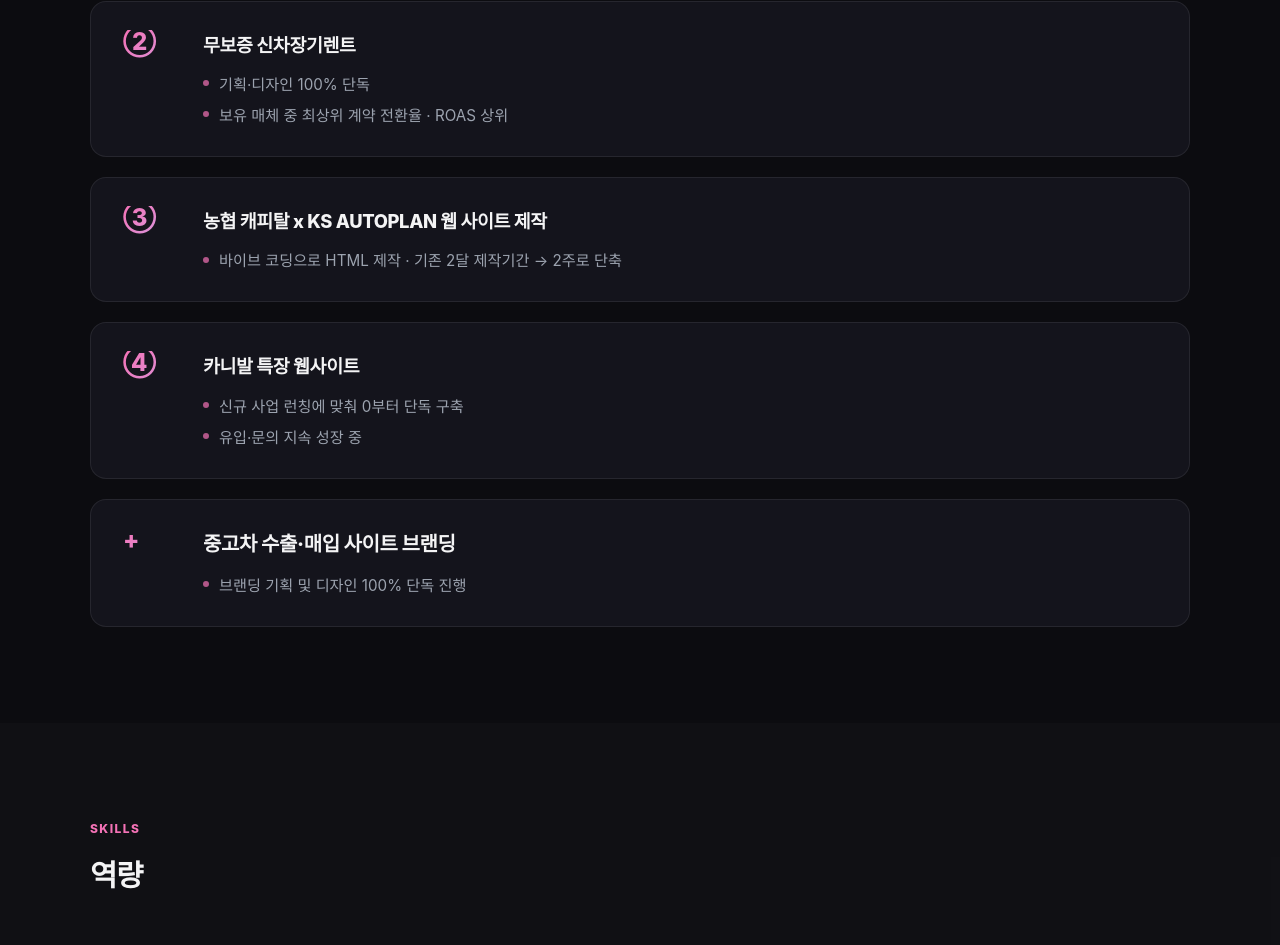
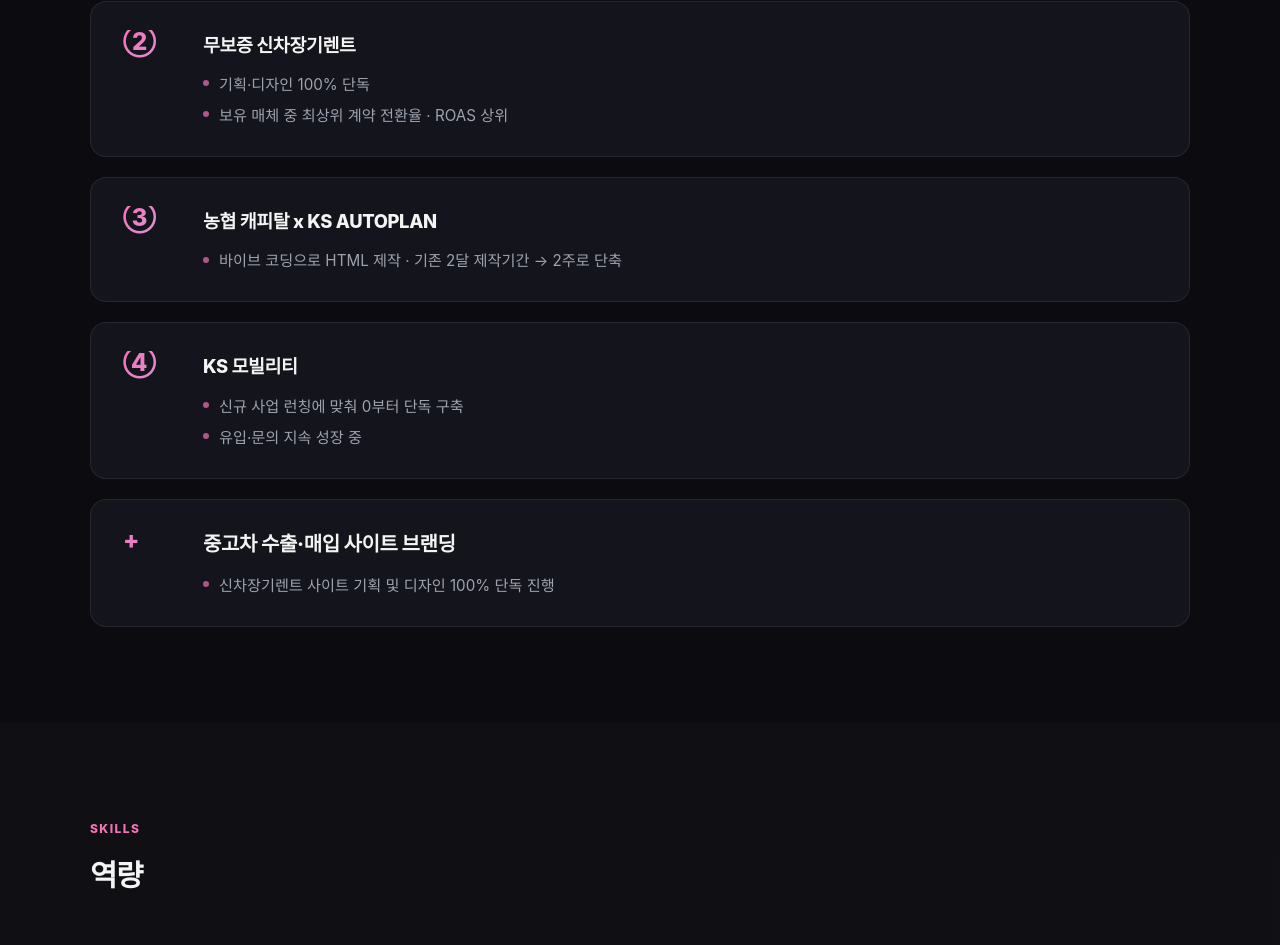
Before and after one commit to hogoo-blip/vibe-portfolio, a plain HTML site: page index.html in a window 1280 px wide. Shown: the part 1812-2757 px from the top of the page. Drawn offline with Linux system fonts and the light colour scheme; a web font is replaced by a local one.

Commit message:
[내용변경] 주요 프로젝트 문구 변경

```diff
--- a/index.html
+++ b/index.html
@@ -654,7 +654,7 @@
           <article class="work-card">
             <span class="work-num" aria-hidden="true">③</span>
             <div>
-              <h3>농협 캐피탈 x KS AUTOPLAN 웹 사이트 제작</h3>
+              <h3>농협 캐피탈 x KS AUTOPLAN</h3>
               <ul class="work-points">
                 <li>바이브 코딩으로 HTML 제작 · 기존 2달 제작기간 → 2주로 단축</li>
               </ul>
@@ -663,7 +663,7 @@
           <article class="work-card">
             <span class="work-num" aria-hidden="true">④</span>
             <div>
-              <h3>카니발 특장 웹사이트</h3>
+              <h3>KS 모빌리티</h3>
               <ul class="work-points">
                 <li>신규 사업 런칭에 맞춰 0부터 단독 구축</li>
                 <li>유입·문의 지속 성장 중</li>
@@ -675,7 +675,7 @@
             <div>
               <h3>중고차 수출·매입 사이트 브랜딩</h3>
               <ul class="work-points">
-                <li>브랜딩 기획 및 디자인 100% 단독 진행</li>
+                <li>신차장기렌트 사이트 기획 및 디자인 100% 단독 진행</li>
               </ul>
             </div>
           </article>
```
